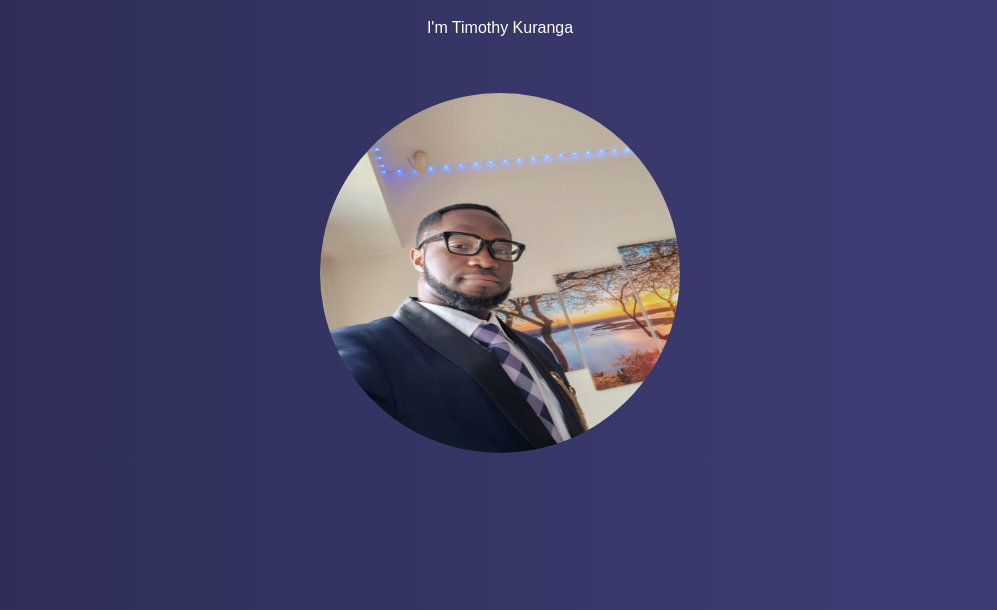
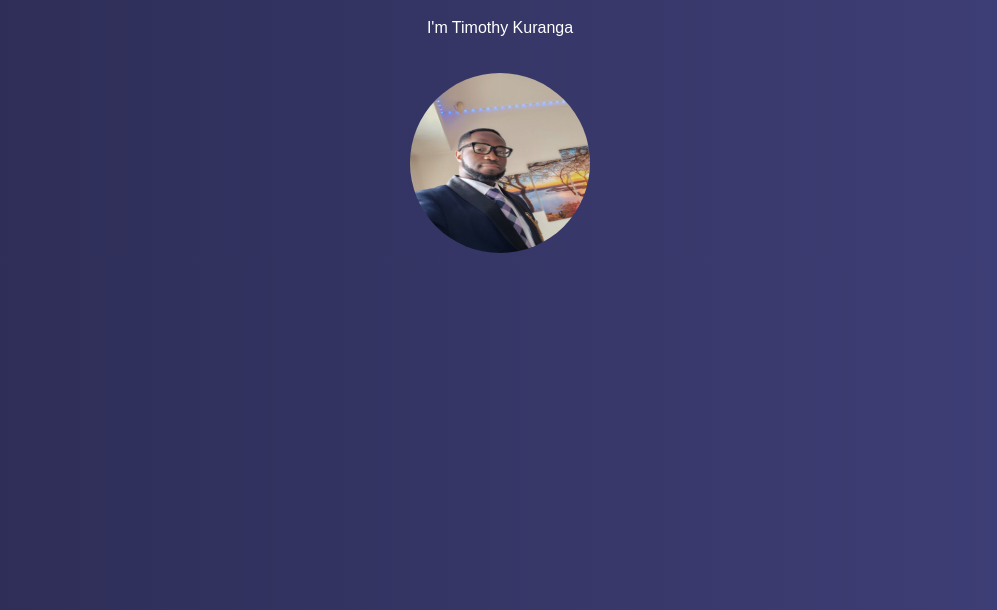
Before and after one commit to timothykuranga/timothykuranga.github.io, a plain HTML site: page index.html in a window 1280 px wide. Shown: the part 190-800 px from the top of the page, without its empty margins (140-1137 px from the left). Drawn offline with Linux system fonts and the light colour scheme.

Commit message:
Update index.html

```diff
--- a/index.html
+++ b/index.html
@@ -17,10 +17,10 @@
     }
 
     img {
-      width: 360px;
-      height: 360px;
-      border-radius: 100%;
-      margin-top: 40px;
+      width: 180px;
+      height: 180px;
+      border-radius: 50%;
+      margin-top: 20px;
     }
   </style>
 </head>
```
